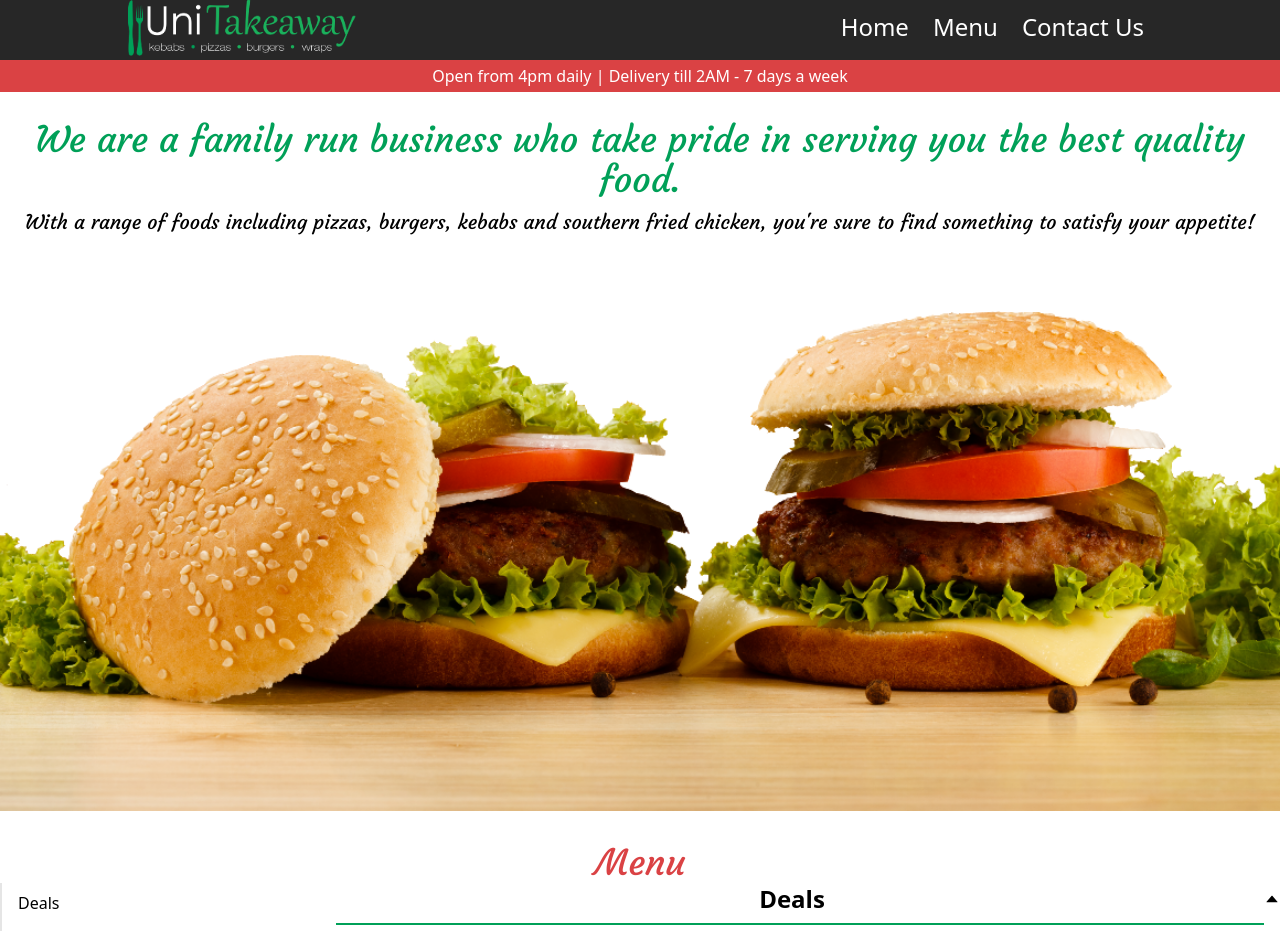
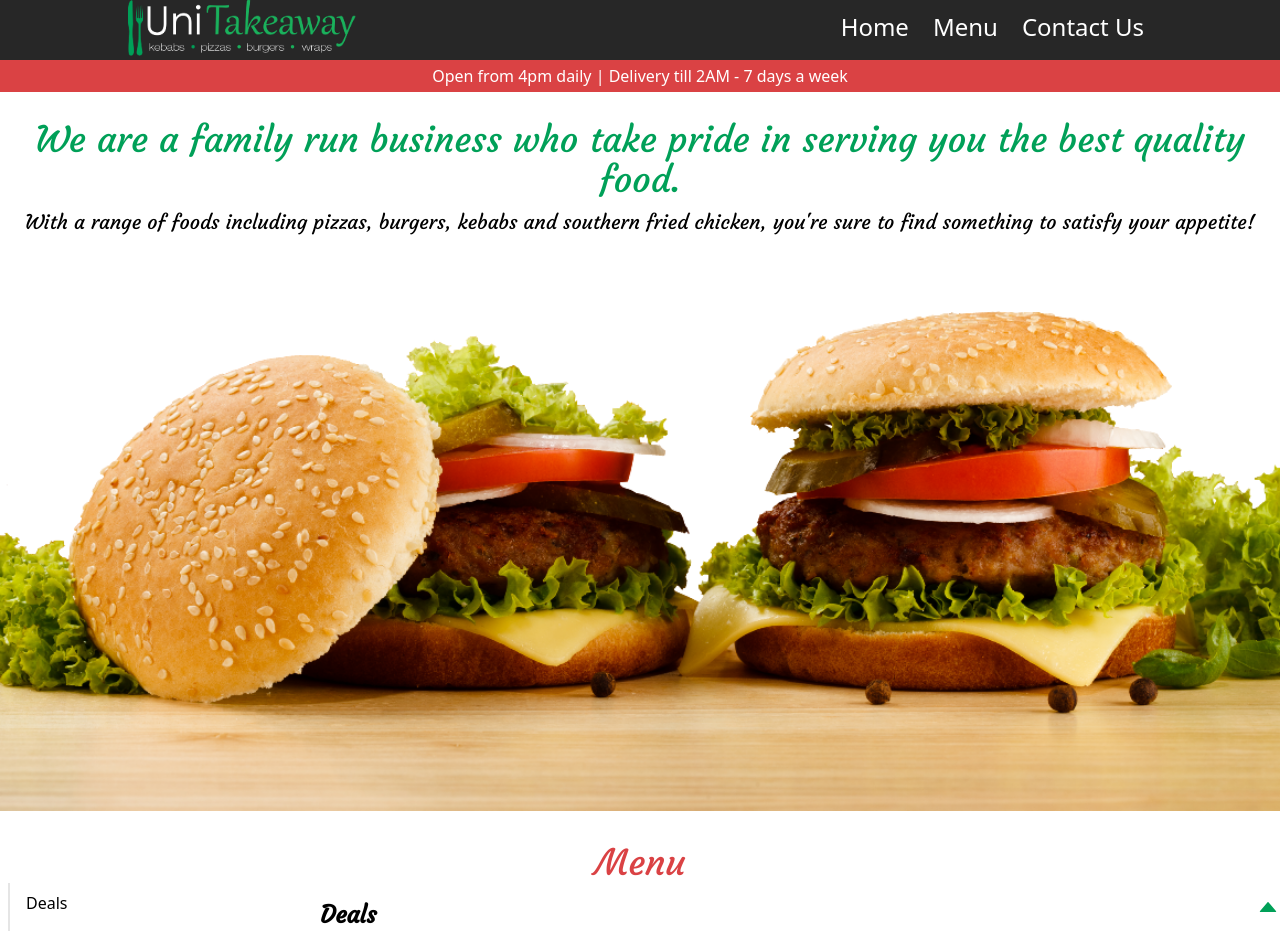
Before and after one commit to louannl/unitakeaway, a React (Create React App) app: page / in a window 1280 px wide. Shown: the top 931 px of the page. Built offline with nearby package versions, Linux system fonts and the light colour scheme.

Commit message:
added active styling to navlink and menunav

```diff
--- a/src/components/Navigation/NavItem.js
+++ b/src/components/Navigation/NavItem.js
@@ -14,7 +14,9 @@ const NavItem = (props) => {
         'transform duration-500',
         'hover:text-uni-red'
       )}
+      activeClass="text-uni-red"
       to={props.link}
+      spy={true}
       smooth={true}
       offset={-100}
     >
--- a/src/components/UI/CollapsableContainer.js
+++ b/src/components/UI/CollapsableContainer.js
@@ -9,17 +9,26 @@ const CollapsableContainer = (props) => {
     setIsOpen((prevState) => !prevState);
   };
 
+  const iconStyle = 'text-uni-green text-2xl';
+
   return (
     <div>
+      <Element name={props.name}>
         <div
           className="flex items-center justify-between"
           onClick={toggleCollapse}
         >
-        <Element name={props.name} />
-        <h1 className="text-2xl font-bold">{props.name}</h1>
-        {isOpen ? <AiFillCaretDown /> : <AiFillCaretUp />}
+          <h1 className="font-Courgette text-2xl font-bold mt-4">
+            {props.name}
+          </h1>
+          {isOpen ? (
+            <AiFillCaretDown className={iconStyle} />
+          ) : (
+            <AiFillCaretUp className={iconStyle} />
+          )}
         </div>
         <div className={`${isOpen ? 'hidden' : 'block'}`}>{props.children}</div>
+      </Element>
     </div>
   );
 };
--- a/src/components/UI/headers.js
+++ b/src/components/UI/headers.js
@@ -8,6 +8,7 @@ export const Header = (props) => {
         'text-4xl',
         'text-center',
         'mt-8',
+        'mx-2',
         props.className
       )}
     >
--- a/src/pages/Home/Home.js
+++ b/src/pages/Home/Home.js
@@ -7,8 +7,7 @@ import burger from '../../images/burger.png';
 
 const Home = () => {
   return (
-    <React.Fragment>
-      <Element name="home" />
+    <Element name="home">
       <Content className="text-center">
         <Header className="text-uni-green">
           We are a family run business who take pride in serving you the best
@@ -20,7 +19,7 @@ const Home = () => {
         </SubHeader>
       </Content>
       <img className={tw('object-cover w-full')} src={burger} alt="burgers" />
-    </React.Fragment>
+    </Element>
   );
 };
 
--- a/src/pages/Menu/Menu.js
+++ b/src/pages/Menu/Menu.js
@@ -8,12 +8,13 @@ import { Header } from '../../components/UI/headers';
 const Menu = () => {
   return (
     <Content>
-      <Element name="menu" />
-      <Header className="text-uni-red">Menu</Header>
-      <div className="flex items-start">
-        <MenuNav />
-        <MenuItems />
-      </div>
+      <Element name="menu">
+        <Header className="text-uni-red">Menu</Header>
+        <div className="flex items-start">
+          <MenuNav />
+          <MenuItems />
+        </div>
+      </Element>
     </Content>
   );
 };
--- a/src/pages/Menu/MenuItems.js
+++ b/src/pages/Menu/MenuItems.js
@@ -1,22 +1,10 @@
-import { Element } from 'react-scroll';
 import React from 'react';
-import { AiFillCaretDown } from 'react-icons/ai';
 import tw from '../../helpers/tailwind';
 import { menuItems } from '../../uniMenuItems';
 import { SubHeader } from '../../components/UI/headers';
 import { ColumnListType, DefaultListType } from './itemList';
 import MenuImages from './MenuImages';
 import CollapsableContainer from '../../components/UI/CollapsableContainer';
-
-const MenuItemHeader = (props) => {
-  return (
-    <div className="flex items-center justify-between">
-      <Element name={props.name} />
-      <h1 className="text-2xl font-bold">{props.children}</h1>
-      <AiFillCaretDown />
-    </div>
-  );
-};
 
 const MenuItems = () => {
   let menu = [];
@@ -51,7 +39,7 @@ const MenuItems = () => {
             {value.description}
           </SubHeader>
           {images}
-          <div className="flex flex-wrap items-stretch content-start">
+          <div className="flex flex-wrap items-stretch content-start justify-between">
             {items}
           </div>
         </CollapsableContainer>
--- a/src/pages/Menu/MenuNav.js
+++ b/src/pages/Menu/MenuNav.js
@@ -11,12 +11,11 @@ const MenuNav = () => {
           'cursor-pointer',
           'border-l-2 px-4 py-2',
           'font-thin',
-          'hover:border-l-4',
+          'ml-2',
           'hover:border-uni-black',
-          'hover:font-black',
-          'active:border-l-4',
-          'active:border-uni-black'
+          'hover:font-black'
         )}
+        activeClass="border-uni-black font-black"
         spy={true}
         to={menuItems[name].label}
         smooth={true}
--- a/tailwind.config.js
+++ b/tailwind.config.js
@@ -32,7 +32,8 @@ module.exports = {
   variants: {
     extend: {
       fill: ['hover', 'focus'],
-      fontWeight: ['hover', 'focus'],
+      fontWeight: ['hover', 'focus', 'active'],
+      textColor: ['active'],
     },
   },
   plugins: [],
```
Lines whose indentation alone changed are shown as unchanged.
